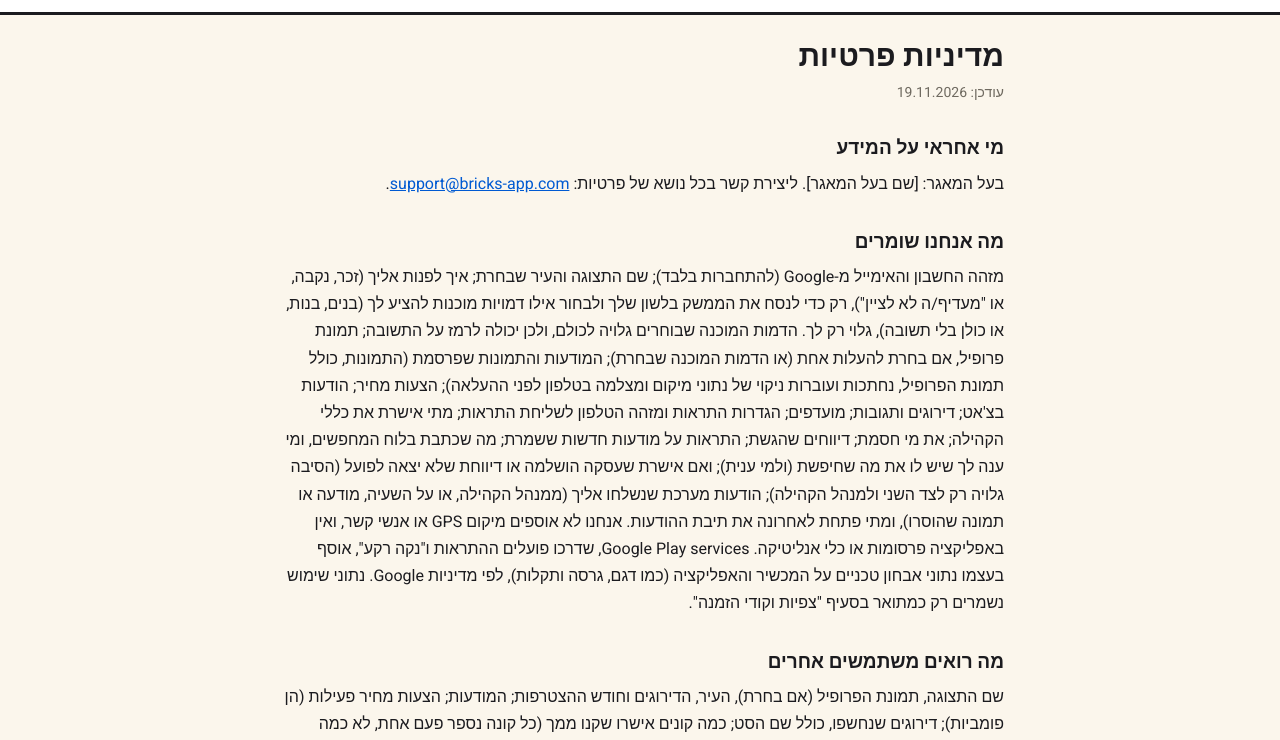
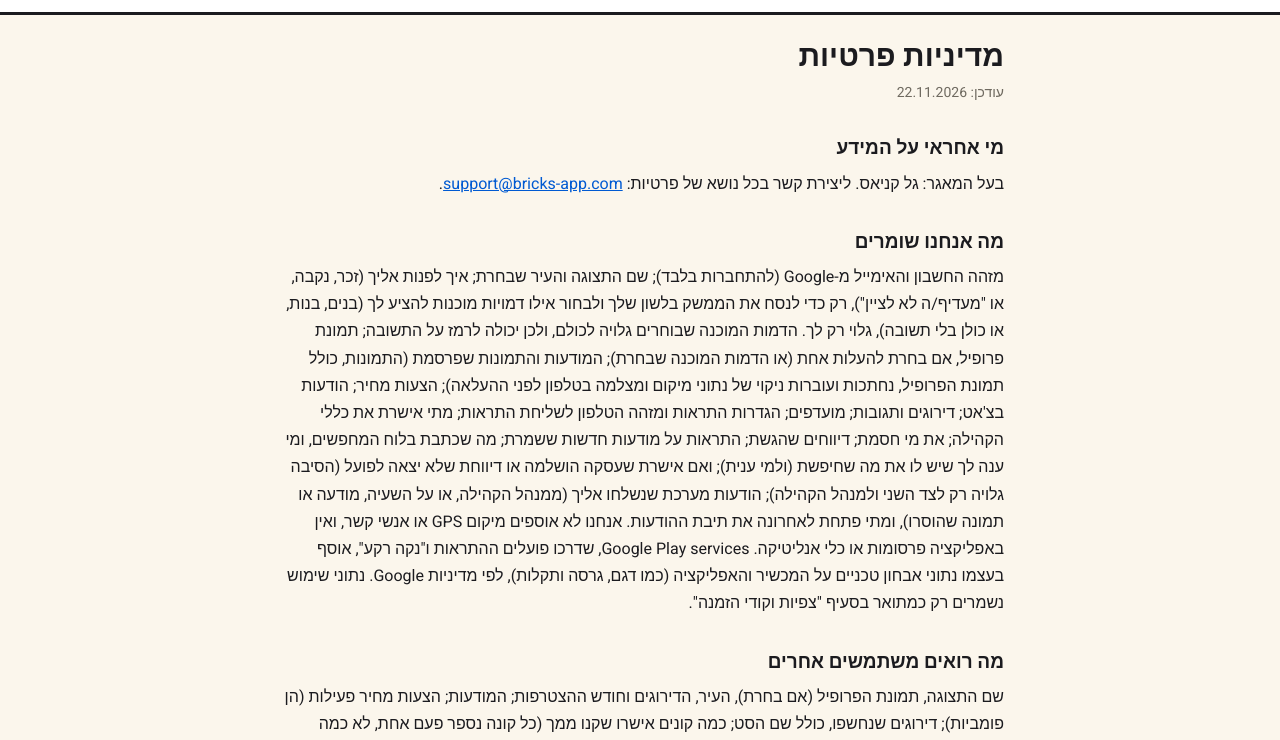
Before and after one commit to Galka135/bricks-app-site, a plain HTML site: page privacy.html in a window 1280 px wide. Shown: the part 52-792 px from the top of the page. Drawn offline with Linux system fonts and the light colour scheme.

Commit message:
Update pages: owner name

```diff
--- a/privacy.html
+++ b/privacy.html
@@ -36,9 +36,9 @@ footer { max-width: 760px; margin: 0 auto; padding: 0 16px 32px; }
 <nav><a href="privacy.html">מדיניות פרטיות</a><a href="delete-account.html">מחיקת חשבון</a></nav></div></header>
 <main>
 <h1>מדיניות פרטיות</h1>
-<p class="muted">עודכן: 19.11.2026</p>
+<p class="muted">עודכן: 22.11.2026</p>
 <h2>מי אחראי על המידע</h2>
-<p>בעל המאגר: [שם בעל המאגר]. ליצירת קשר בכל נושא של פרטיות: <a dir="ltr" href="mailto:support@bricks-app.com">support@bricks-app.com</a>.</p>
+<p>בעל המאגר: גל קניאס. ליצירת קשר בכל נושא של פרטיות: <a dir="ltr" href="mailto:support@bricks-app.com">support@bricks-app.com</a>.</p>
 <h2>מה אנחנו שומרים</h2>
 <p>מזהה החשבון והאימייל מ-Google (להתחברות בלבד); שם התצוגה והעיר שבחרת; איך לפנות אליך (זכר, נקבה, או "מעדיף/ה לא לציין"), רק כדי לנסח את הממשק בלשון שלך ולבחור אילו דמויות מוכנות להציע לך (בנים, בנות, או כולן בלי תשובה), גלוי רק לך. הדמות המוכנה שבוחרים גלויה לכולם, ולכן יכולה לרמז על התשובה; תמונת פרופיל, אם בחרת להעלות אחת (או הדמות המוכנה שבחרת); המודעות והתמונות שפרסמת (התמונות, כולל תמונת הפרופיל, נחתכות ועוברות ניקוי של נתוני מיקום ומצלמה בטלפון לפני ההעלאה); הצעות מחיר; הודעות בצ'אט; דירוגים ותגובות; מועדפים; הגדרות התראות ומזהה הטלפון לשליחת התראות; מתי אישרת את כללי הקהילה; את מי חסמת; דיווחים שהגשת; התראות על מודעות חדשות ששמרת; מה שכתבת בלוח המחפשים, ומי ענה לך שיש לו את מה שחיפשת (ולמי ענית); ואם אישרת שעסקה הושלמה או דיווחת שלא יצאה לפועל (הסיבה גלויה רק לצד השני ולמנהל הקהילה); הודעות מערכת שנשלחו אליך (ממנהל הקהילה, או על השעיה, מודעה או תמונה שהוסרו), ומתי פתחת לאחרונה את תיבת ההודעות. אנחנו לא אוספים מיקום GPS או אנשי קשר, ואין באפליקציה פרסומות או כלי אנליטיקה. Google Play services, שדרכו פועלים ההתראות ו"נקה רקע", אוסף בעצמו נתוני אבחון טכניים על המכשיר והאפליקציה (כמו דגם, גרסה ותקלות), לפי מדיניות Google. נתוני שימוש נשמרים רק כמתואר בסעיף "צפיות וקודי הזמנה".</p>
 <h2>מה רואים משתמשים אחרים</h2>
```
Also changed, not shown: delete-account.html (+1 -1 lines).
